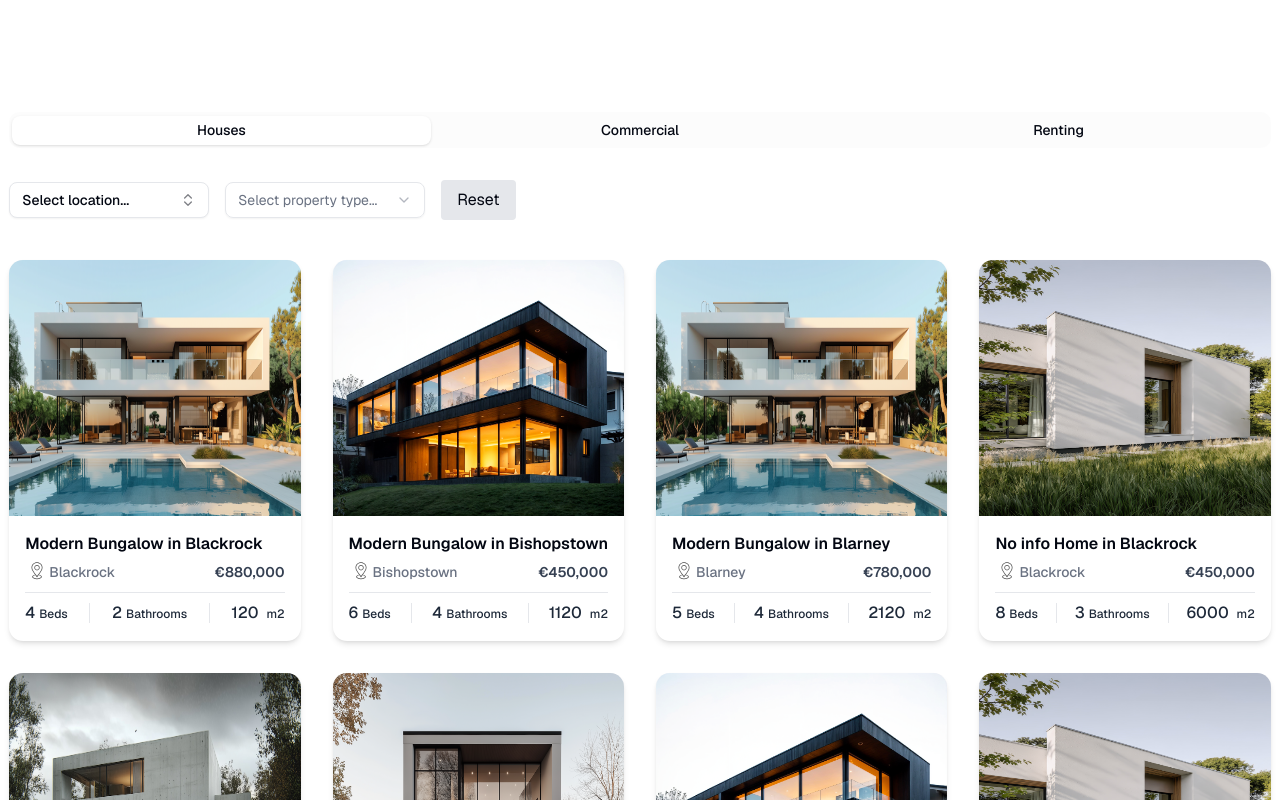
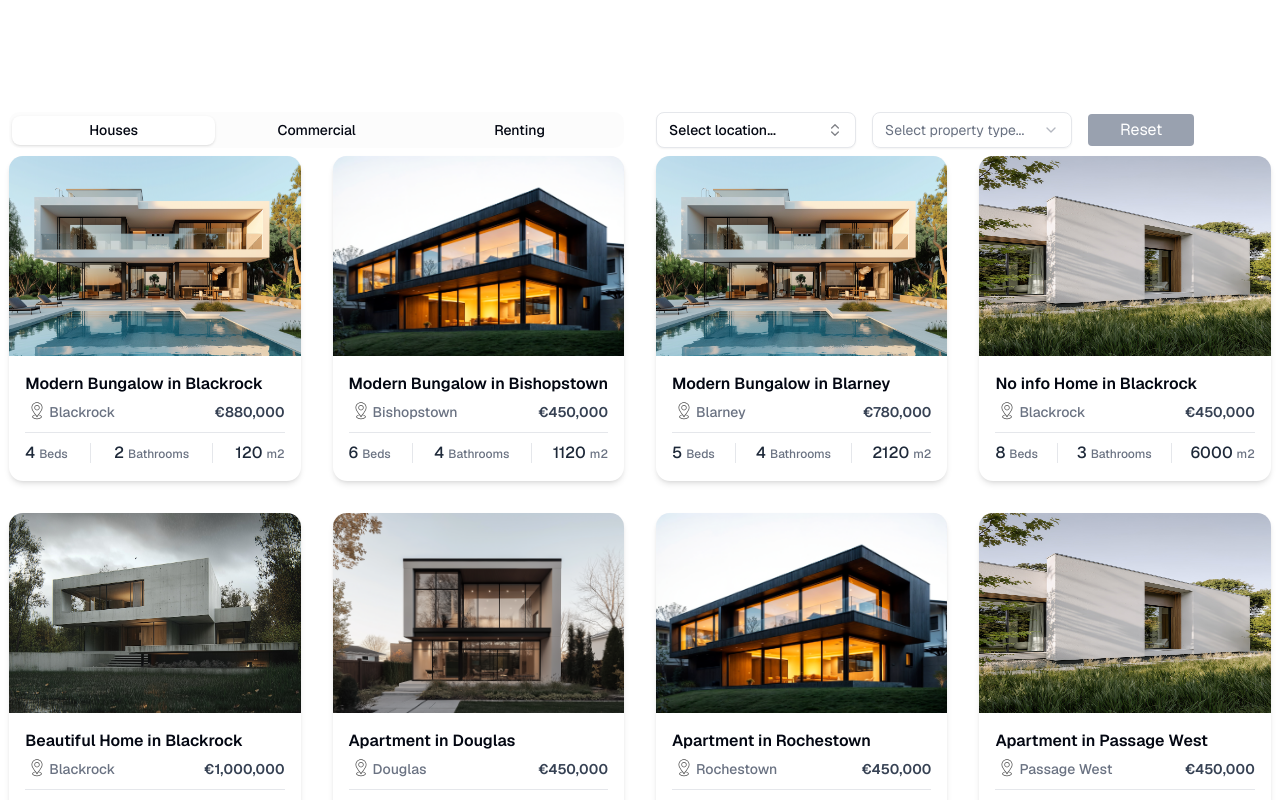
Before and after one commit to shanewmurphy/frank-murphy-site, a Next.js app: page / in a window 1280 px wide. Shown: the top 800 px of the page. Built offline with nearby package versions, Linux system fonts and the light colour scheme.

Commit message:
Tabs & Filter layout UI

```diff
--- a/app/components/Filters/FilterBar.jsx
+++ b/app/components/Filters/FilterBar.jsx
@@ -6,7 +6,7 @@ import ResetFiltersButton from "./ResetFiltersButton";
 
 export default function FilterBar({ filters, setFilters }) {
   return (
-    <div className="flex flex-wrap items-center gap-4 mb-8">
+    <div className="flex flex-wrap items-center gap-4">
       <LocationSelect filters={filters} setFilters={setFilters} />
       <PropertyTypeSelect filters={filters} setFilters={setFilters} />
       {/* <RoomsFilter filters={filters} setFilters={setFilters} /> */}
--- a/app/components/Filters/PropertyTabs.jsx
+++ b/app/components/Filters/PropertyTabs.jsx
@@ -8,6 +8,29 @@ import rentingData from "@/Data/renting.json";
 import { Tabs, TabsList, TabsTrigger, TabsContent } from "@/components/ui/tabs";
 import FilterBar from "./FilterBar";
 import PropertiesGrid from "@/components/Properties/PropertiesGrid";
+
+import { Separator } from "@/components/ui/separator";
+
+export function SeparatorDemo() {
+  return (
+    <div>
+      <div className="space-y-1">
+        <h4 className="text-sm leading-none font-medium">Radix Primitives</h4>
+        <p className="text-muted-foreground text-sm">
+          An open-source UI component library.
+        </p>
+      </div>
+      <Separator className="my-4" />
+      <div className="flex h-5 items-center space-x-4 text-sm">
+        <div>Blog</div>
+        <Separator orientation="vertical" />
+        <div>Docs</div>
+        <Separator orientation="vertical" />
+        <div>Source</div>
+      </div>
+    </div>
+  );
+}
 
 export default function PropertyTabs() {
   const [activeTab, setActiveTab] = useState("houses");
@@ -52,20 +75,26 @@ export default function PropertyTabs() {
 
   return (
     <div className="space-y-8">
+      <div>
         <Tabs
           value={activeTab}
           onValueChange={handleTabChange}
-        className="w-full"
+          className="flex w-full"
         >
-        <TabsList className="grid w-full grid-cols-3 bg-muted/30">
+          {/* Tabs and Filters side by side, now using flex */}
+          <div className="flex gap-8 items-start w-full">
+            {/* Tab list (left, flex-1) */}
+            <div className="flex-1">
+              <TabsList className="w-full bg-muted/30">
                 <TabsTrigger value="houses">Houses</TabsTrigger>
                 <TabsTrigger value="commercial">Commercial</TabsTrigger>
                 <TabsTrigger value="renting">Renting</TabsTrigger>
               </TabsList>
-
-        {/* 🔍 Filters (shared UI, but reset on tab change) */}
-        <div className="mt-6">
+            </div>
+            {/* Filters (right, flex-1) */}
+            <div className="flex-1">
               <FilterBar filters={filters} setFilters={setFilters} />
+            </div>
           </div>
 
           {/* 🏠 Houses */}
@@ -84,5 +113,6 @@ export default function PropertyTabs() {
           </TabsContent>
         </Tabs>
       </div>
+    </div>
   );
 }
--- a/app/components/Filters/ResetFiltersButton.jsx
+++ b/app/components/Filters/ResetFiltersButton.jsx
@@ -9,7 +9,7 @@ export default function ResetFiltersButton({ setFilters }) {
           rooms: 0,
         })
       }
-      className="px-4 py-2 bg-gray-200 rounded hover:bg-gray-300"
+      className="px-8 py-1 text-white hover:text-gray-600 bg-gray-400 rounded hover:bg-gray-300"
     >
       Reset
     </button>
--- a/app/components/Properties/PropertyCard.jsx
+++ b/app/components/Properties/PropertyCard.jsx
@@ -24,7 +24,7 @@ export default function PropertyCard({ property }) {
     <Link href={`/properties/${property.slug}`}>
       <div className="rounded-xl overflow-hidden shadow-md hover:shadow-lg transition-all cursor-pointer bg-white dark:bg-zinc-900">
         {/* ✅ Image wrapper MUST have relative + fixed height */}
-        <div className="relative w-full h-64 bg-gray-100">
+        <div className="relative w-full h-[25vh] bg-gray-100">
           <Image
             src={property.image} // dynamically from JSON
             alt={property.title || "Property image"}
@@ -50,20 +50,21 @@ export default function PropertyCard({ property }) {
           <Separator className="my-2" />
           <div className="flex text-sm items-center justify-between font-medium text-gray-500 mt-1">
             <div className="text-base text-gray-800">
-              {property.rooms} <span className="text-xs">Beds</span>
+              {property.rooms}{" "}
+              <span className="text-xs text-gray-500">Beds</span>
             </div>
             <div className="h-5">
               <Separator orientation="vertical" />
             </div>
             <div className="text-base text-gray-800">
               {property.bathrooms}
-              <spam className="text-xs pl-1">Bathrooms</spam>
+              <spam className="text-xs text-gray-500 pl-1">Bathrooms</spam>
             </div>
             <div className="h-5">
               <Separator orientation="vertical" />
             </div>
             <div className="text-base text-gray-800">
-              {property.size} <spam className="text-xs pl-1">m2</spam>
+              {property.size} <spam className="text-xs text-gray-500">m2</spam>
             </div>
           </div>
         </div>
```
Lines whose indentation alone changed are shown as unchanged.
